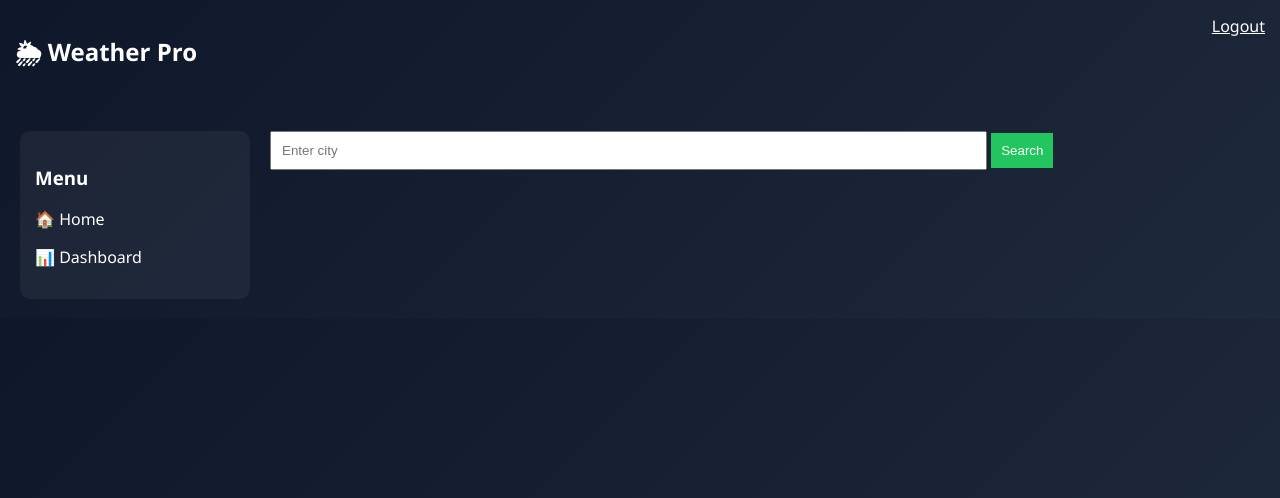
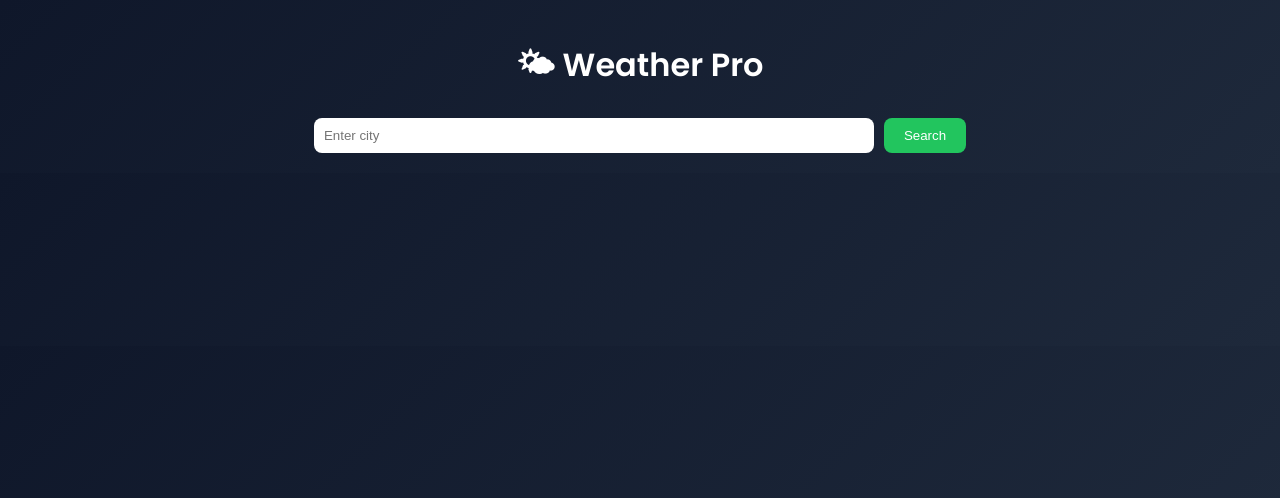
Before and after one commit to ruchitawagh-06/weather-app, a Flask app: page / in a window 1280 px wide. Shown: the top 498 px of the page. Run offline with Flask 3, Linux system fonts and the light colour scheme; the visitor is signed in with stand-in values (Sample User, id 1).

Commit message:
index.html

```diff
--- a/templates/index.html
+++ b/templates/index.html
@@ -1,151 +1,136 @@
 <!DOCTYPE html>
 <html>
 <head>
+<meta charset="UTF-8">
+<meta name="viewport" content="width=device-width, initial-scale=1.0">
 <title>Weather Pro</title>
+
+<link href="https://fonts.googleapis.com/css2?family=Poppins:wght@400;600&display=swap" rel="stylesheet">
+<script src="https://cdn.jsdelivr.net/npm/chart.js"></script>
 
 <style>
 body {
+    font-family: 'Poppins', sans-serif;
     margin: 0;
-  font-family: Segoe UI;
     background: linear-gradient(135deg,#0f172a,#1e293b);
     color: white;
 }
 
-.navbar {
-  padding: 15px;
-  display: flex;
-  justify-content: space-between;
-  flex-wrap: wrap;
-}
-
 .container {
-  display: flex;
-  gap: 20px;
+    max-width: 900px;
+    margin: auto;
     padding: 20px;
 }
 
-.sidebar {
-  width: 200px;
-  background: rgba(255,255,255,0.05);
-  padding: 15px;
-  border-radius: 10px;
+h1 {
+    text-align: center;
 }
 
-.main {
-  flex: 1;
+.search {
+    display: flex;
+    justify-content: center;
+    gap: 10px;
+}
+
+input {
+    padding: 10px;
+    border-radius: 8px;
+    border: none;
+    width: 60%;
+}
+
+button {
+    padding: 10px 20px;
+    border-radius: 8px;
+    border: none;
+    background: #22c55e;
+    color: white;
 }
 
 .card {
     background: rgba(255,255,255,0.1);
+    margin-top: 20px;
     padding: 20px;
     border-radius: 15px;
-  margin-bottom: 20px;
+    text-align: center;
 }
 
-input {
-  padding: 10px;
-  width: 70%;
+.error {
+    color: red;
+    text-align: center;
+    margin-top: 10px;
 }
 
-button {
-  padding: 10px;
-  background: #22c55e;
-  color: white;
-  border: none;
+.loader {
+    display: none;
+    text-align: center;
 }
 
-@media(max-width:768px){
-  .container {
-    flex-direction: column;
-  }
-  .sidebar {
-    width: 100%;
-  }
-}
 </style>
 </head>
 
 <body>
 
-<div class="navbar">
-<h2>🌦 Weather Pro</h2>
-<a href="/logout" style="color:white;">Logout</a>
-</div>
-
 <div class="container">
 
-<div class="sidebar">
-<h3>Menu</h3>
-<p>🏠 Home</p>
-<p>📊 Dashboard</p>
+<h1>🌤 Weather Pro</h1>
+
+<form method="POST" onsubmit="load()">
+<div class="search">
+<input name="city" placeholder="Enter city" required>
+<button id="btn">Search</button>
 </div>
+</form>
 
-<div class="main">
+<div class="loader" id="loader">Loading...</div>
 
-<form method="POST">
-<input name="city" placeholder="Enter city">
-<button>Search</button>
-</form>
+{% if error %}
+<div class="error">{{ error }}</div>
+{% endif %}
 
 {% if weather %}
 <div class="card">
-<h2>{{weather.city}}</h2>
-<p>🌡 {{weather.temp}}°C</p>
-<p>💧 {{weather.humidity}}%</p>
-<p>☁ {{weather.desc}}</p>
-</div>
-{% endif %}
-
-{% if advice %}
-<div class="card">
-<h3>🤖 AI Suggestion</h3>
-<p>{{advice}}</p>
-</div>
-{% endif %}
-
-{% if map_url %}
-<div class="card">
-<h3>📍 Map</h3>
-<a href="{{map_url}}" target="_blank">Open Location</a>
+<h2>{{ weather.city }}</h2>
+<p>🌡 {{ weather.temp }}°C</p>
+<p>💧 {{ weather.humidity }}%</p>
+<p>☁ {{ weather.desc }}</p>
+<p style="color:lightgreen">{{ advice }}</p>
 </div>
 {% endif %}
 
 {% if forecast %}
 <div class="card">
-<h3>📅 Forecast</h3>
-{% for f in forecast %}
-<p>{{f.temp}}°C - {{f.desc}}</p>
+<h3>Forecast</h3>
+{% for day in forecast %}
+<p>{{ day.temp }}°C - {{ day.desc }}</p>
 {% endfor %}
 </div>
 {% endif %}
 
 {% if temps %}
 <div class="card">
-<h3>📊 Chart</h3>
 <canvas id="chart"></canvas>
 </div>
 {% endif %}
 
 </div>
-</div>
 
-<script src="https://cdn.jsdelivr.net/npm/chart.js"></script>
+<script>
+function load(){
+document.getElementById("loader").style.display="block";
+document.getElementById("btn").disabled=true;
+}
 
 {% if temps %}
-<script>
-new Chart(document.getElementById('chart'), {
-  type: 'line',
-  data: {
-    labels: {{ labels | safe }},
-    datasets: [{
-      label: 'Temperature',
-      data: {{ temps | safe }},
-      borderColor: '#38bdf8'
-    }]
+new Chart(document.getElementById("chart"),{
+type:'line',
+data:{
+labels: {{ labels|tojson }},
+datasets:[{data: {{ temps|tojson }}}]
 }
 });
+{% endif %}
 </script>
-{% endif %}
 
 </body>
 </html>
```
Lines whose indentation alone changed are shown as unchanged.
